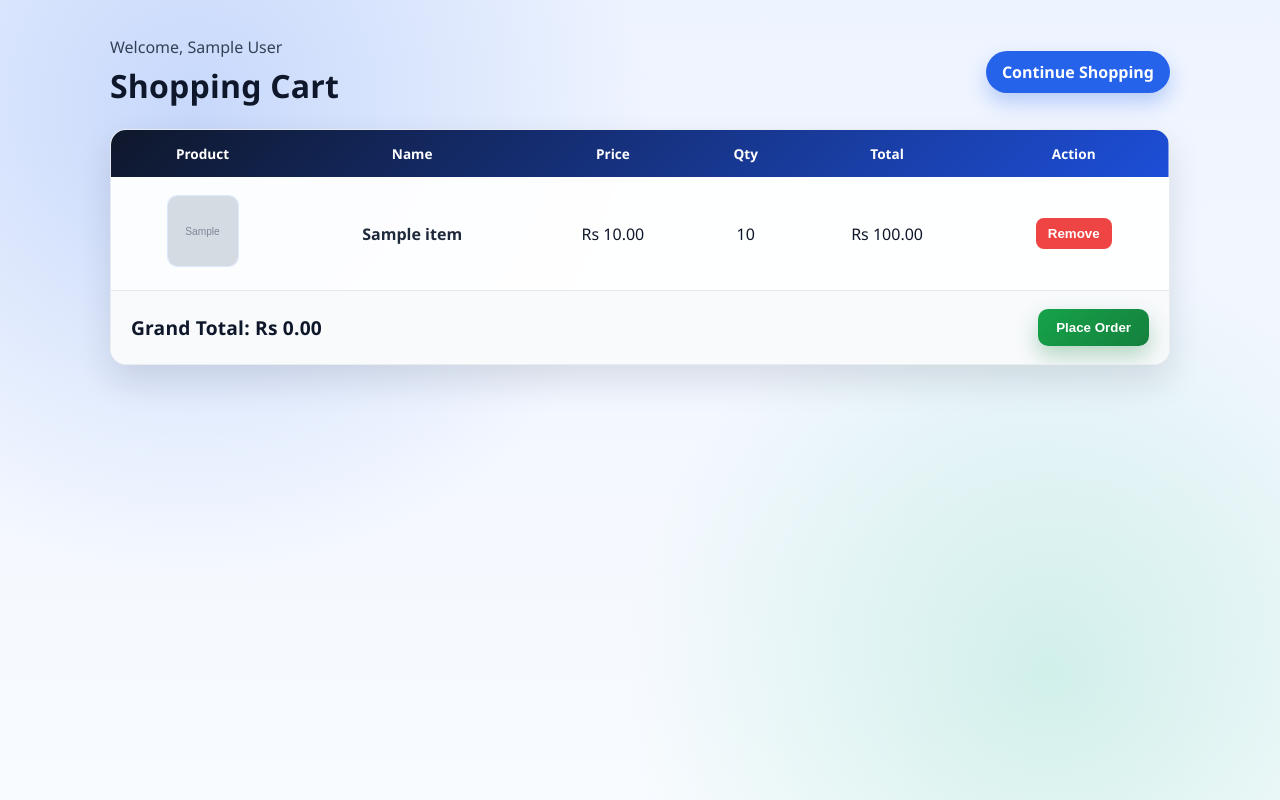
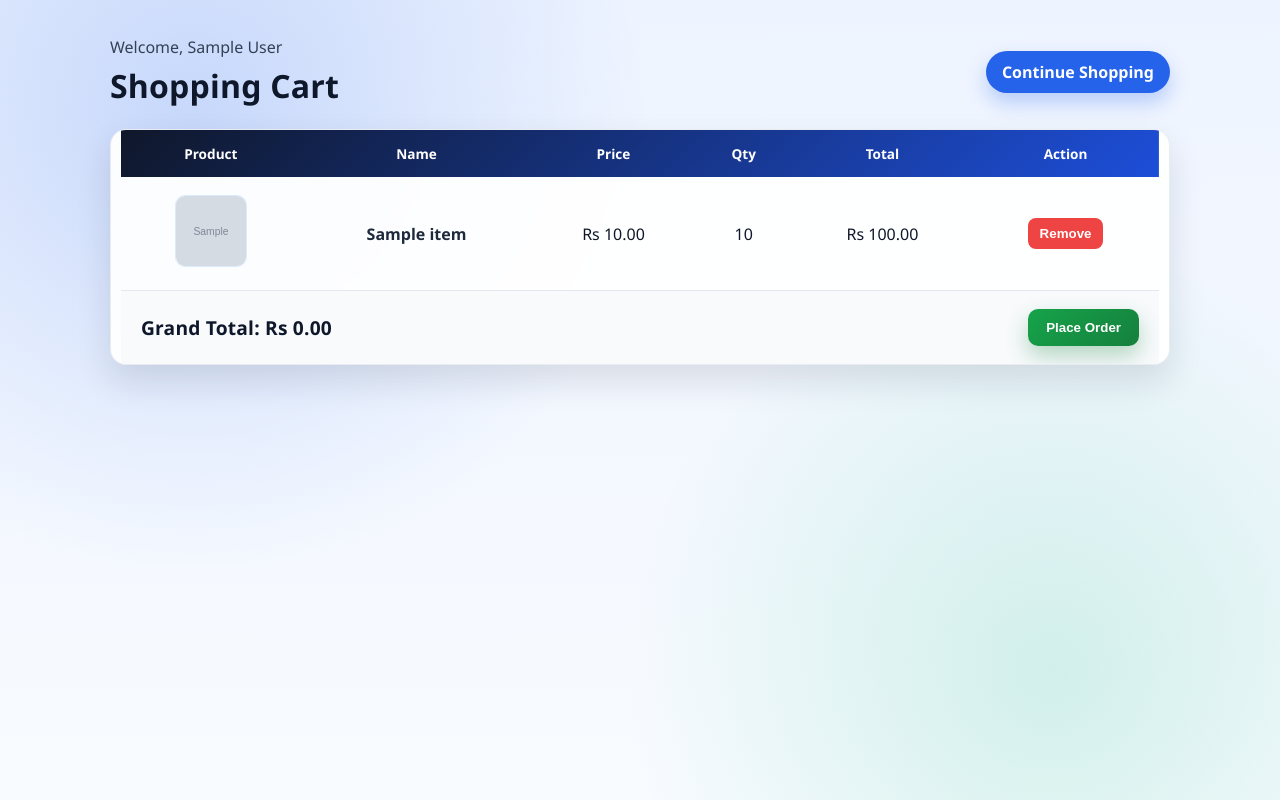
Before and after one commit to vishveshwargoudap-ui/login-project, a Flask app: template app/templates/cart.html in a window 1280 px wide. Run offline with Flask 3, Linux system fonts and the light colour scheme; tables that the repository leaves empty hold one stand-in row (values such as "Sample post"); the template is opened without the code that fills it: values that come from a table or form of the project are taken from there, most other values are stand-ins (such as "Sample title", 1, 10 or a date in 2020); grey boxes marked "Sample" are stand-in pictures.

Commit message:
css file

```diff
--- a/app/static/css/cart.css
+++ b/app/static/css/cart.css
@@ -25,6 +25,7 @@ body {
         linear-gradient(180deg, var(--bg-1) 0%, var(--bg-2) 100%);
     min-height: 100vh;
     color: var(--ink-900);
+    overflow-x:hidden;
 }
 
 .cart-page {
@@ -82,12 +83,14 @@ h1 {
     border-radius: 16px;
     box-shadow: 0 16px 35px rgba(15, 23, 42, 0.12);
     width: 100%;
+    max-width:100%;
     overflow-x: auto;
+    padding:0 10px;
 }
 
 #cart-table {
     width: 100%;
-    min-width: 600px;
+    min-width: 650px;
     border-collapse: collapse;
     margin: 0;
 }
@@ -124,6 +127,11 @@ h1 {
 
 #cart-table tbody tr:last-child td {
     border-bottom: none;
+}
+.cart-table th,
+.cart-table td{
+    white-space:nowrap;
+    word-break:break-word;
 }
 
 #cart-table tbody td[colspan] {
```
